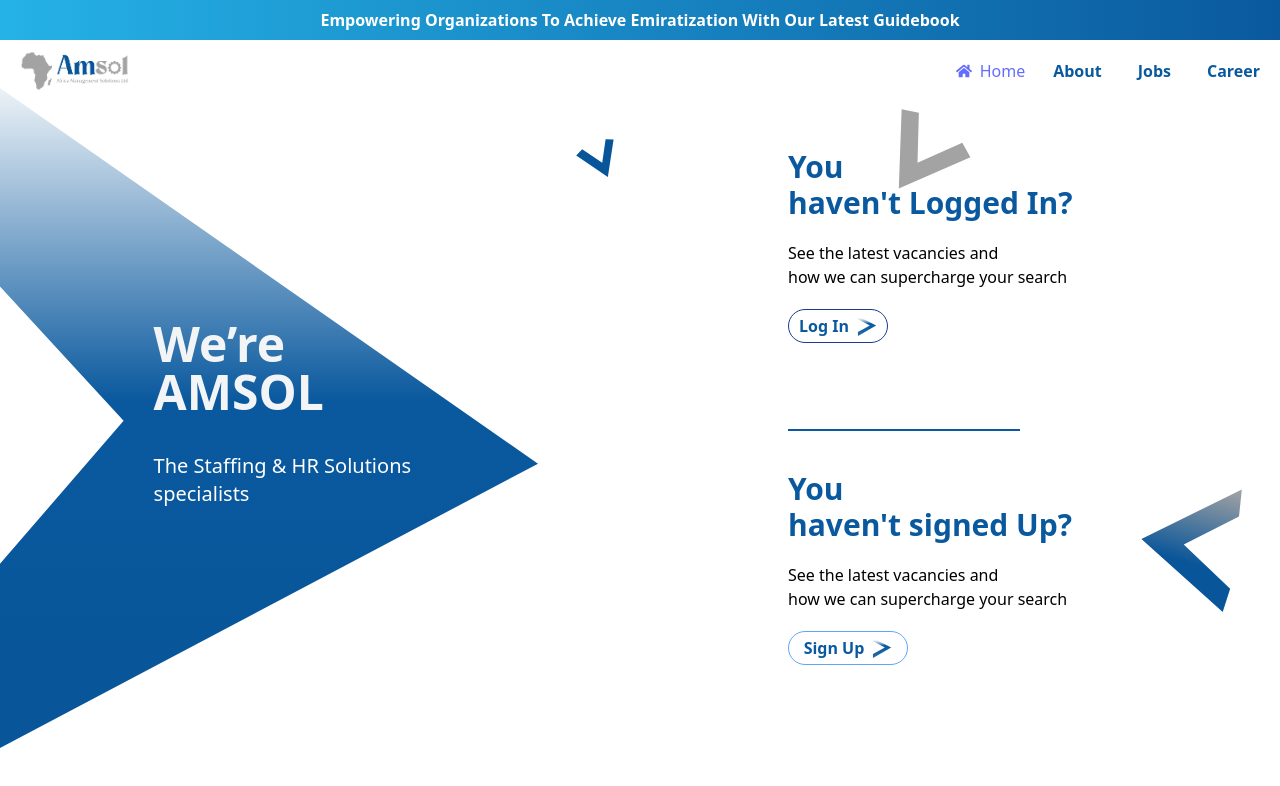
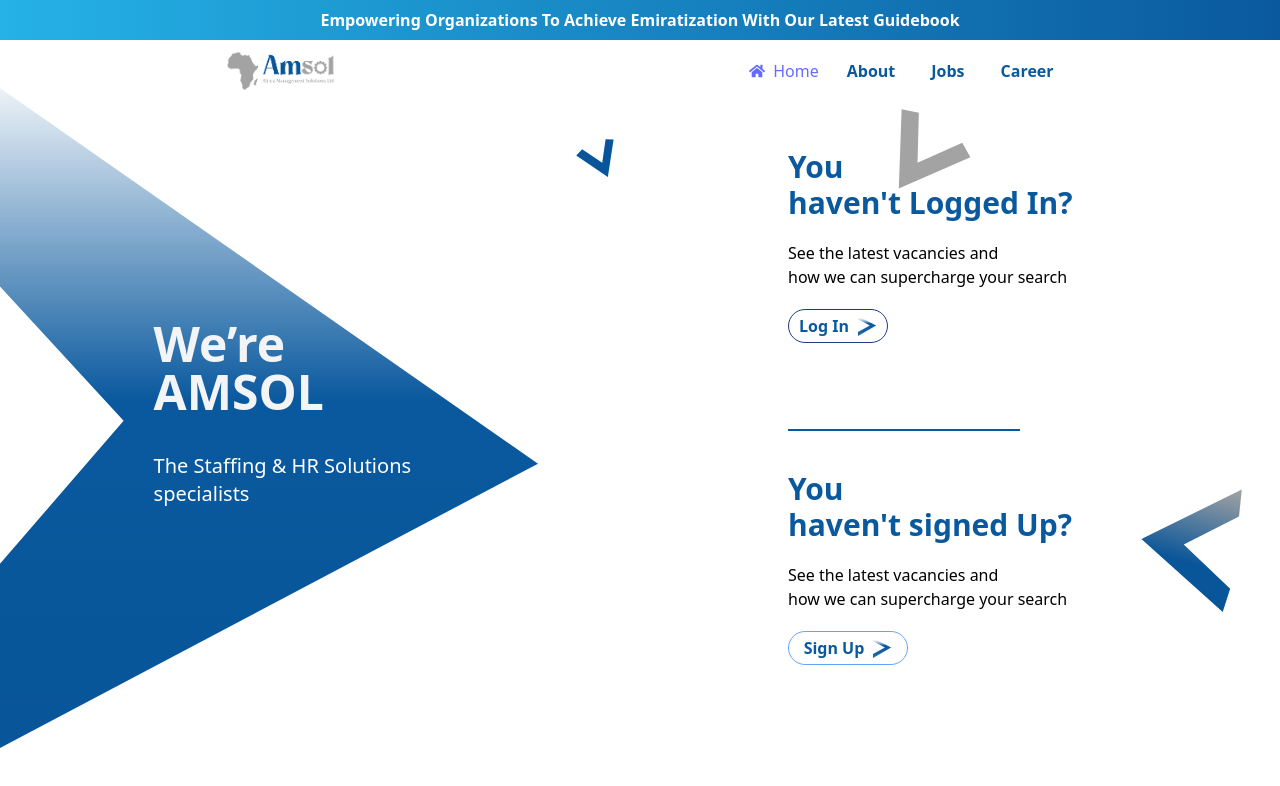
Before and after one commit to Tracy-miranja/AmsolForm, a React (Vite) app: page / in a window 1280 px wide. Shown: the top 786 px of the page. Built offline with nearby package versions, Linux system fonts and the light colour scheme.

Commit message:
Modify navbar

```diff
--- a/src/RotationLandingPage.jsx
+++ b/src/RotationLandingPage.jsx
@@ -34,13 +34,14 @@
           Guidebook
         </h1>
       </div>
-      <div className="w-[100%] h-[50px] justify-around flex lg:items-center lg:justify-center text-blue-400 gap-5 z-10">
+      <div className="w-[100%] h-[50px] flex justify-around lg:items-center text-blue-400 gap-5 z-10">
   {/* Navbar Section */}
-        <div className="w-full flex  justify-between p-3 pb-0">
+  <div className="w-full flex justify-around items-center p-3 pb-0">
+    {/* Logo */}
     <div className="pl-2">
       <img src={logo} alt="hrOutsourcing" className="w-[110px]" />
     </div>
-          <div>
+
     {/* Toggle Button for Small Screens */}
     <button
       onClick={toggleMenu}
@@ -51,7 +52,7 @@
 
     {/* Desktop Menu */}
     <div
-              className={`w-[100%] hidden md:flex flex-row items-center gap-5  ${
+      className={`hidden md:flex flex-row items-center gap-5 ${
         hoveredSection ? "text-white" : "text-[#0A599E]"
       }`}
     >
@@ -84,23 +85,16 @@
       </Link>
     </div>
   </div>
-        </div>
 
   {/* Mobile Menu */}
   <div
     className={`fixed top-0 left-0 w-full h-full bg-white transition-transform duration-300 ${
-            isMenuOpen
-              ? "transform translate-x-0"
-              : "transform -translate-x-full"
+      isMenuOpen ? "transform translate-x-0" : "transform -translate-x-full"
     } md:hidden z-50`}
   >
     <div className="p-4 flex justify-between items-start">
       <h2 className="text-lg font-bold">Menu</h2>
-            {/* Close Button */}
-            <button
-              onClick={toggleMenu}
-              className="text-2xl focus:outline-none"
-            >
+      <button onClick={toggleMenu} className="text-2xl focus:outline-none">
         <FaTimes />
       </button>
     </div>
@@ -129,6 +123,7 @@
     </div>
   </div>
 </div>
+
 
       <div className="flex flex-col  w-[100%] h-[180vh] gap-10 md:w-full md:flex-row lg:gap-0">
         <div className="flex w-[80%] h-[60vh] md:w-[60%] md:h-[50vh] lg:w-[60%] relative ">
```
Lines whose indentation alone changed are shown as unchanged.
